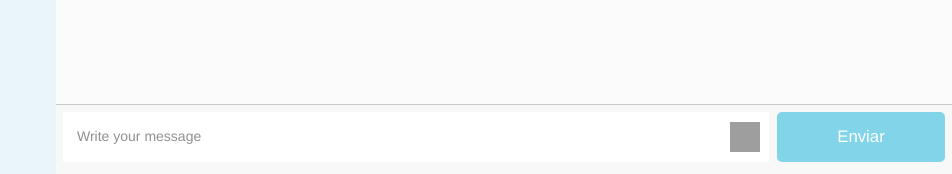
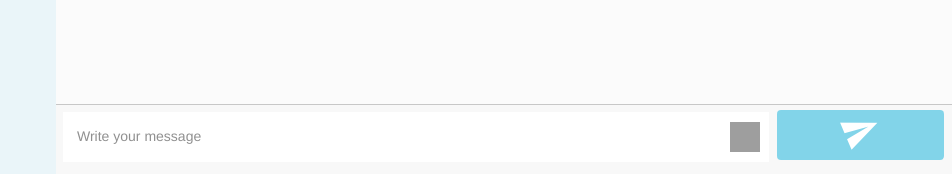
Before and after one commit to moisesdelacruz/Django-email-send, a Django app: page / in a window 1280 px wide. Shown: the part 626-800 px from the top of the page, without its empty margins (328-1280 px from the left). Run offline with Django 3.2, Linux system fonts and the light colour scheme; parts of the project's set-up code (start-up, migrations or seed data) failed here and were passed over; some libraries are stand-ins or nearby versions; some web fonts are replaced; grey boxes are pictures that could not be loaded.

Commit message:
icon-send.

```diff
--- a/webSite/static/css/index.css
+++ b/webSite/static/css/index.css
@@ -4,6 +4,10 @@ section {
 	overflow: hidden;
 	max-width: 1000px;
 	padding-bottom: 5em;
+}
+
+nav {
+	z-index: 6;
 }
 
 .post {
@@ -251,11 +255,25 @@ div.exit {
   cursor: pointer;
 }
 
-input#submit {
-	width: calc(20% - .5em);
+button#submit {
+	width: calc(20% - .3em);
 	background: rgba(35, 184, 222, 0.55);
 	color: white;
 	border: none;
+	font-size: 2.8em;
+  padding: .2em;
+  position: absolute;
+  right: .2em;
+  bottom: .35em;
+	height: 50px;
+}
+
+button#submit:before {
+	font-family: 'icomoon';
+	content: "\e90a";
+	transform: rotate(-23deg);
+	display: block;
+	margin-top: -.4em;
 }
 
 textarea#text-message {
--- a/webSite/templates/home/index.html
+++ b/webSite/templates/home/index.html
@@ -75,7 +75,7 @@
           </div>
           <button class="button-emojis" type="button" name="button"><img alt="smiley" src="/static/js/ckeditor/plugins/smiley/images/regular_smile.png" style="height:30px; width:30px" title="smiley" /></button>
           <textarea id="text-message" name="message" title="Send message" rows="8" cols="40" placeholder="Write your message" alt="message"></textarea>
-          <input id="submit" type="submit" value="Enviar">
+          <button type="submit" name="button" id="submit" class="btn btn-info"></button>
         </form>
       </div>
     </div>
```
